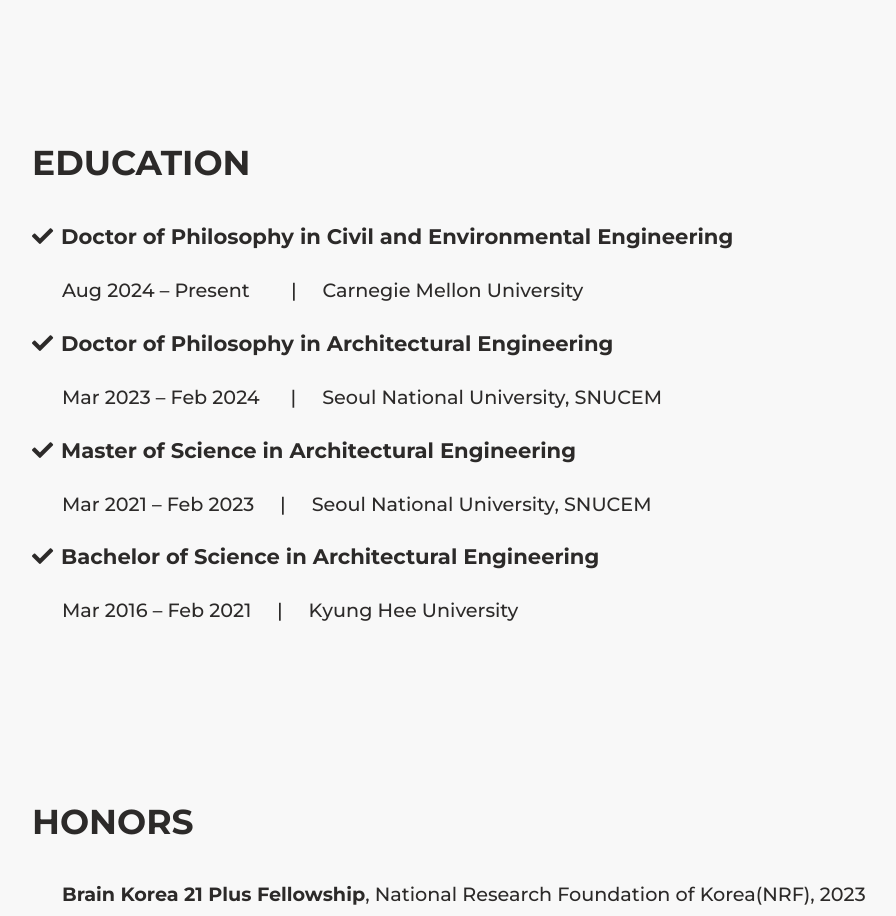
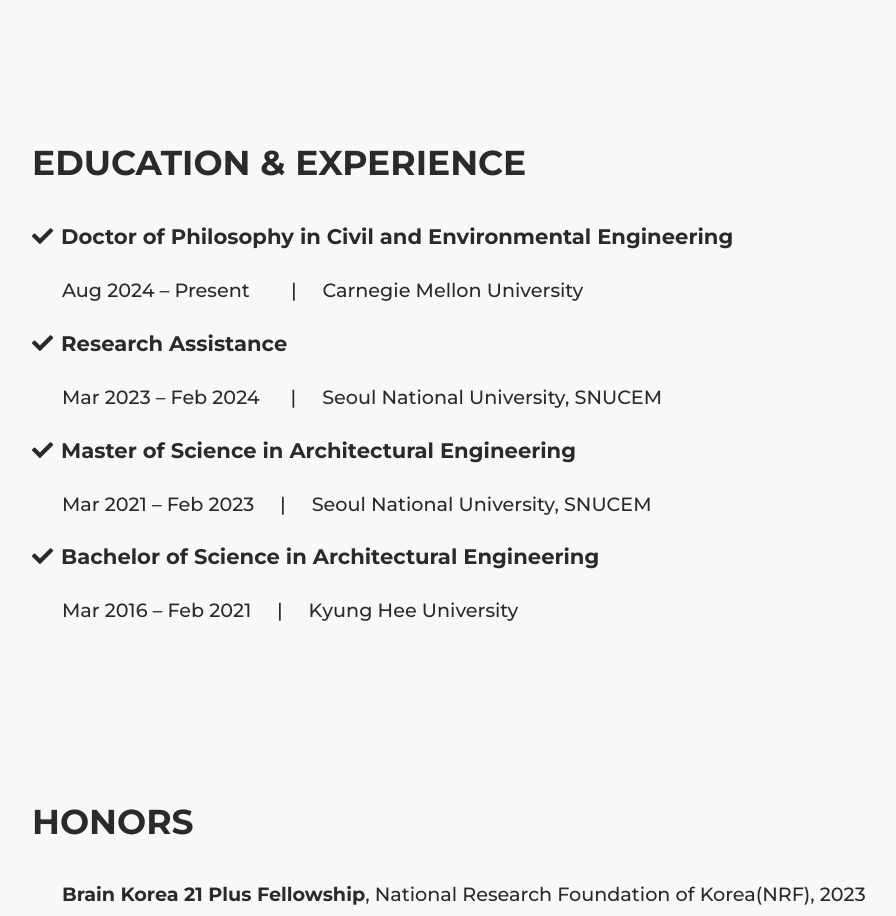
Before and after one commit to separk-1/separk-1.github.io, a plain HTML site: page index.html in a window 1280 px wide. Shown: the part 880-1796 px from the top of the page, without its empty margins (18-914 px from the left). Drawn offline with nearby package versions, Linux system fonts and the light colour scheme.

Commit message:
change education

```diff
--- a/index.html
+++ b/index.html
@@ -86,11 +86,11 @@
 
 
     <section id="education">
-        <h2>EDUCATION</h2>
+        <h2>EDUCATION & EXPERIENCE</h2>
         <h3><i class="fas fa-check"></i>Doctor of Philosophy in Civil and Environmental Engineering</h3>
         <p>Aug 2024 – Present&nbsp;&nbsp;&nbsp;&nbsp;&nbsp;&nbsp;&nbsp;&nbsp;|&nbsp;&nbsp;&nbsp;&nbsp;&nbsp;Carnegie Mellon University </p>
 
-        <h3><i class="fas fa-check"></i>Doctor of Philosophy in Architectural Engineering</h3>
+        <h3><i class="fas fa-check"></i>Research Assistance</h3>
         <p>Mar 2023 – Feb 2024&nbsp;&nbsp;&nbsp;&nbsp;&nbsp;&nbsp;|&nbsp;&nbsp;&nbsp;&nbsp;&nbsp;Seoul National University, <a href="https://cem.snu.ac.kr/" target="_blank">SNUCEM</a></p>
 
         <h3><i class="fas fa-check"></i>Master of Science in Architectural Engineering</h3>
```
